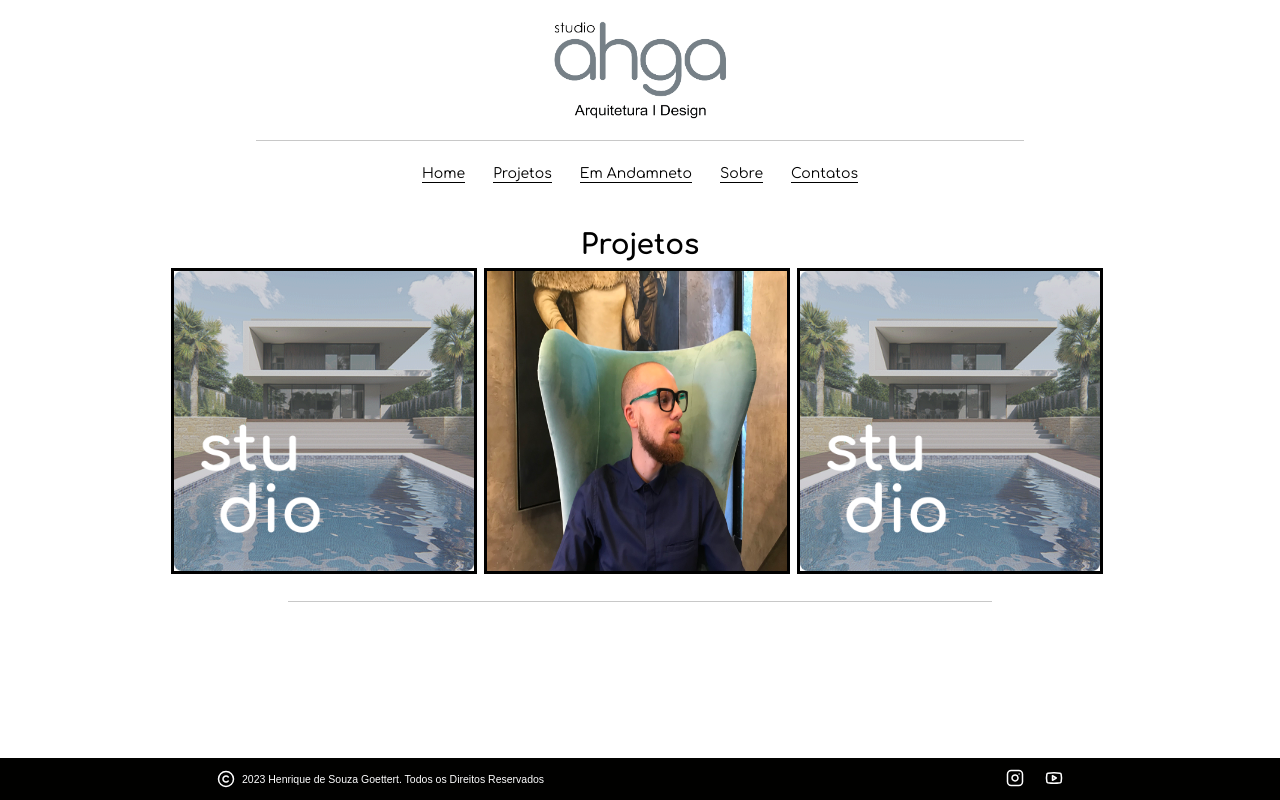
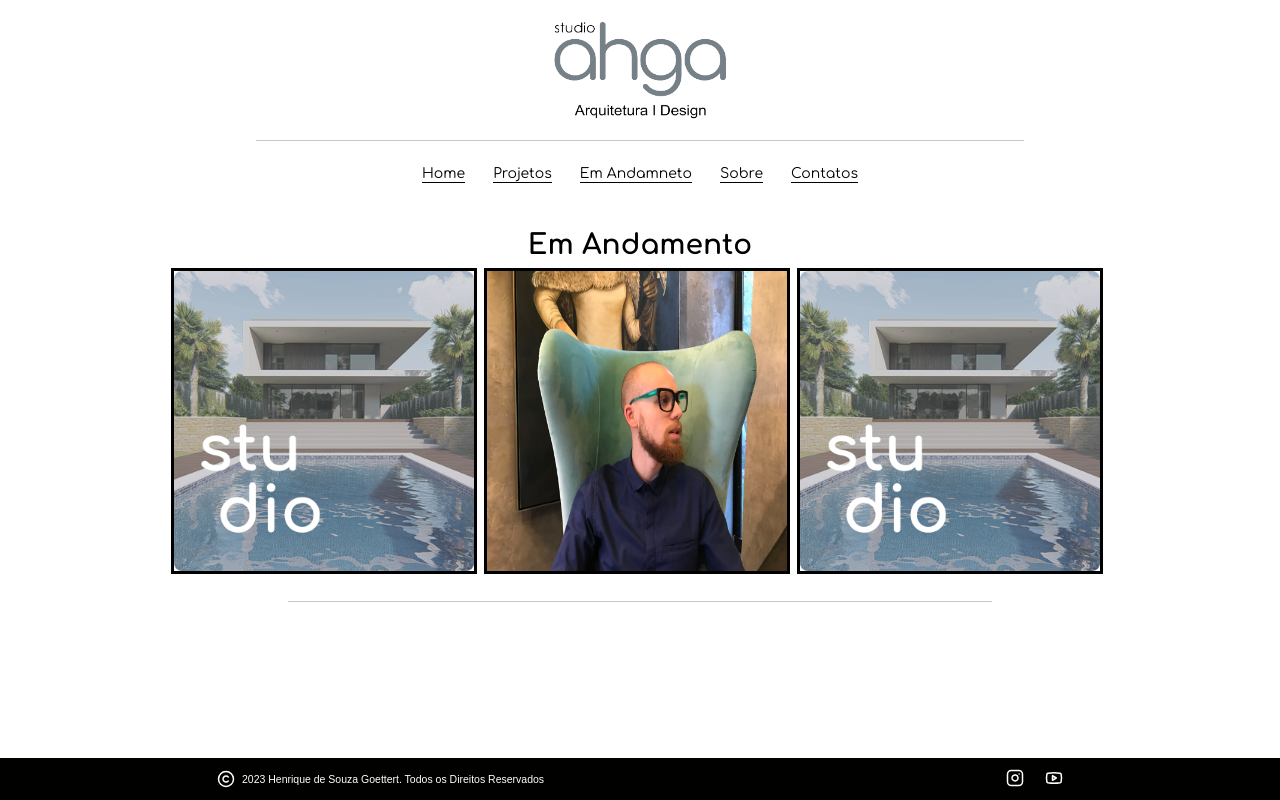
Before and after one commit to PedroGoettert/StudioAhga, a Next.js app: page /InProgress in a window 1280 px wide. Built offline with nearby package versions, Linux system fonts and the light colour scheme.

Commit message:
Changed the page title

```diff
--- a/src/app/InProgress/page.tsx
+++ b/src/app/InProgress/page.tsx
@@ -15,7 +15,7 @@ const projetos = [
 export default function Projects() {
   return (
     <div className={style.container}>
-      <h1 className={style.title}>Projetos</h1>
+      <h1 className={style.title}>Em Andamento</h1>
       <div className={style.content}>
         {projetos.map((projeto) => (
           <Project
```
